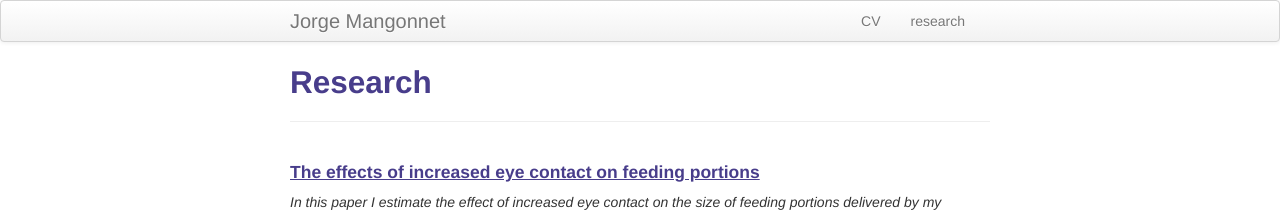
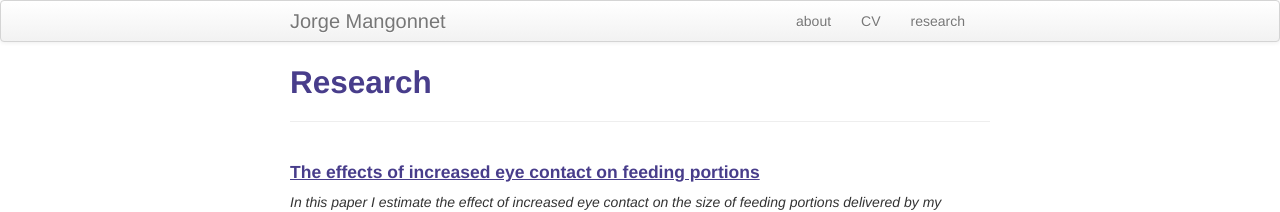
Before and after one commit to mangonnet/mangonnet.github.io, a Jekyll site: the page built from pages/research.md, in a window 1280 px wide. Shown: the top 212 px of the page. Built offline with Jekyll 4.4.1, drawn with Linux system fonts in a browser that asks for light colours.

Commit message:
update my website

```diff
--- a/_includes/themes/twitter/default.html
+++ b/_includes/themes/twitter/default.html
@@ -35,6 +35,7 @@
         <div class="container-narrow">
           <a class="brand" href="{{ HOME_PATH }}">{{ site.title }}</a>
           <ul class="nav">
+              <li><a href="{{ BASE_PATH }}/pages/about.html">about</a></li>
               <li><a href="{{ BASE_PATH }}/assets/CV.pdf">CV</a></li>
               <li><a href="{{ BASE_PATH }}/pages/research.html">research</a></li>
           </ul>
```
Also changed, not shown: index.md (+1 -0 lines).
